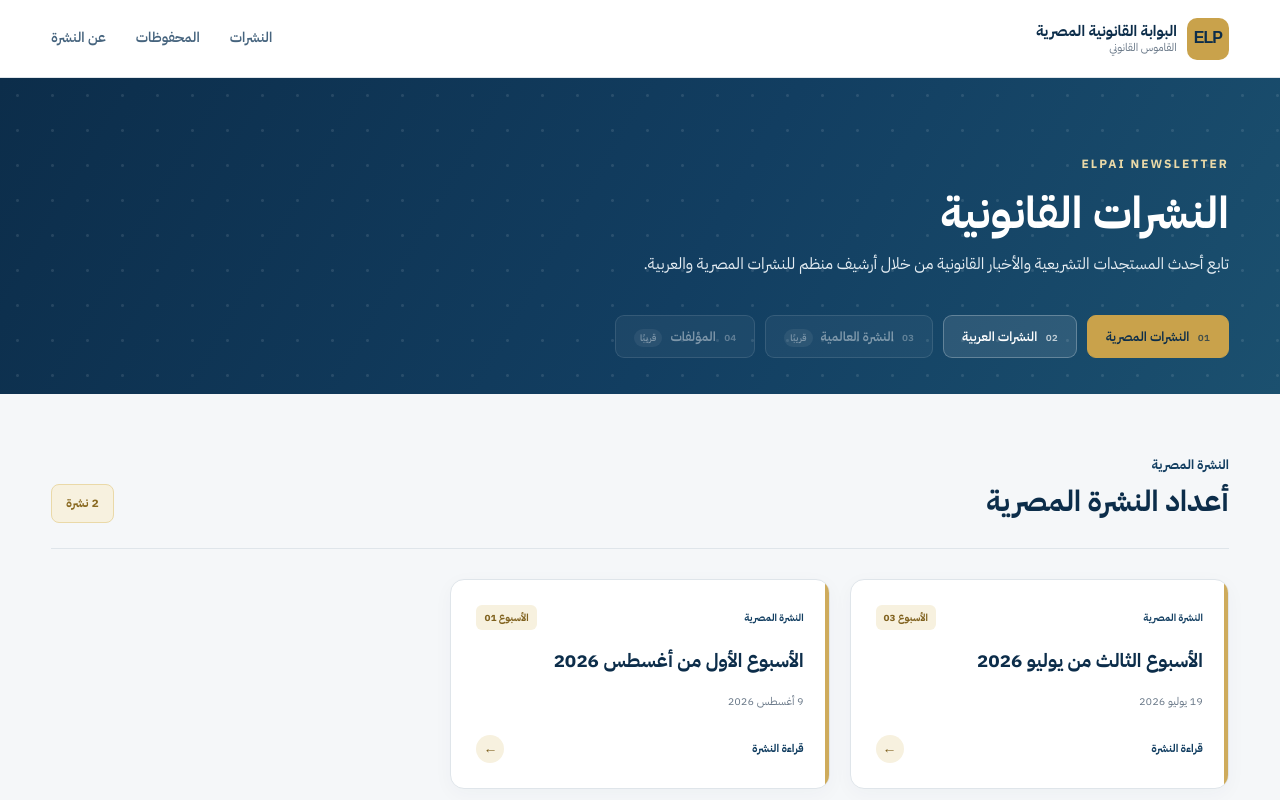
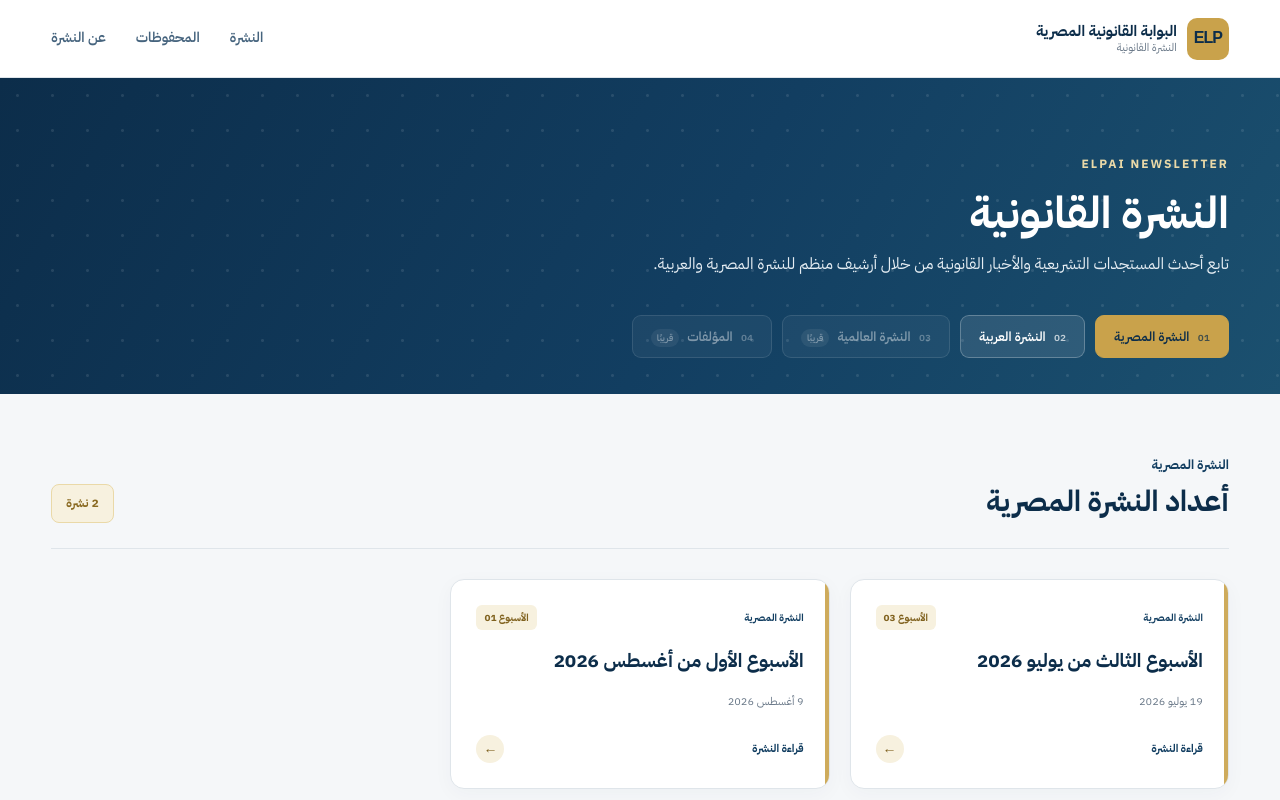
Before and after one commit to rawanhatem471-sketch/Newsletter, a plain HTML site: page index.html in a window 1280 px wide. Shown: the top 800 px of the page. Drawn offline with Linux system fonts and the light colour scheme.

Commit message:
Update index.html

```diff
--- a/index.html
+++ b/index.html
@@ -9,7 +9,7 @@
         name="viewport"
         content="width=device-width, initial-scale=1.0">
 
-    <title>النشرات القانونية | ELPAI</title>
+    <title>النشرة القانونية | ELPAI</title>
 
     <link rel="preconnect" href="https://fonts.googleapis.com">
     <link rel="preconnect" href="https://fonts.gstatic.com" crossorigin>
@@ -45,7 +45,7 @@
                 </strong>
 
                 <span>
-                    القاموس القانوني
+                    النشرة القانونية
                 </span>
 
             </div>
@@ -56,7 +56,7 @@
         <nav class="navigation">
 
             <a href="#newsletters">
-                النشرات
+            النشرة
             </a>
 
             <a href="#savedArticles">
@@ -89,13 +89,13 @@
 
 
         <h1>
-            النشرات القانونية
+            النشرة القانونية
         </h1>
 
 
         <p>
             تابع أحدث المستجدات التشريعية والأخبار القانونية
-            من خلال أرشيف منظم للنشرات المصرية والعربية.
+            من خلال أرشيف منظم للنشرة المصرية والعربية.
         </p>
 
 
@@ -111,7 +111,7 @@
                     01
                 </span>
 
-                النشرات المصرية
+                النشرة المصرية
 
             </button>
 
@@ -124,7 +124,7 @@
                     02
                 </span>
 
-                النشرات العربية
+                النشرة العربية
 
             </button>
 
@@ -315,7 +315,7 @@
                 </strong>
 
                 <span>
-                    القاموس القانوني
+                    النشرة القانونية
                 </span>
 
             </div>
```
